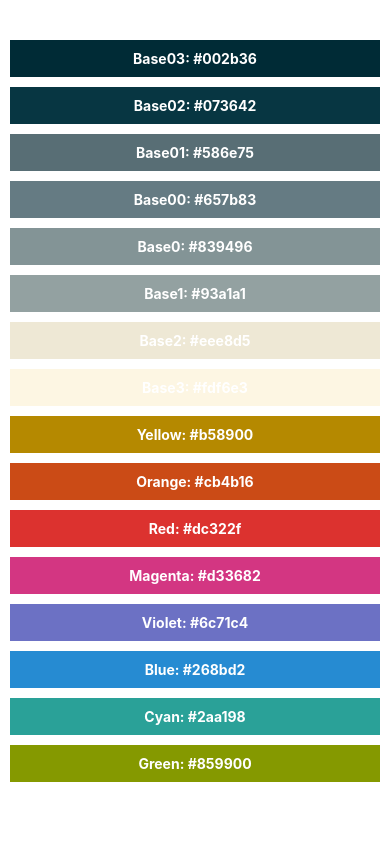
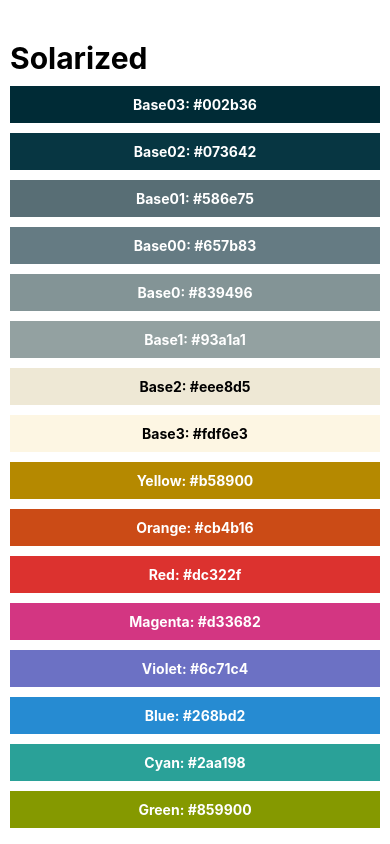
Before and after one commit to arminv/FrontendMasters-React-Native, a React Native app: screen / in a window 390 px wide. Built offline with nearby package versions, Linux system fonts and the light colour scheme.

Commit message:
Progress (mark 1:41:51)

```diff
--- a/App.js
+++ b/App.js
@@ -34,12 +34,14 @@ const App = () => {
       <FlatList
         style={styles.container}
         data={COLORS}
-        // NOTE: if our data has keys, we will NOT need the `keyExtractor` prop here anymore!
+        // NOTE: if our data has unique keys, we will NOT need to specify the `keyExtractor` prop here anymore!
         keyExtractor={(item) => item.colorName}
         // NOTE: we destructure `{item}` below because `renderItem` also returns the item id:
         renderItem={({item}) => (
           <ColorBox colorName={item.colorName} hexCode={item.hexCode} />
         )}
+        // NOTE: for `ListHeaderComponent` we can either pass a function that returns a component, or we can just pass the component itself:
+        ListHeaderComponent={<Text style={styles.text}>Solarized</Text>}
       />
       {/* NOTE: we can apply more than one style to an element by passing an array to the style prop: */}
       {/* NOTE: multiple styles cascade, meaning the last style overwrites the previous ones (if there is overlap/common styling) */}
--- a/components/ColorBox.js
+++ b/components/ColorBox.js
@@ -5,9 +5,16 @@ const ColorBox = ({colorName, hexCode}) => {
   const boxColor = {
     backgroundColor: hexCode,
   };
+  const textColor = {
+    // NOTE: this infers whether the color is light or dark:
+    color:
+      parseInt(hexCode.replace('#', ''), 16) > 0xffffff / 1.1
+        ? 'black'
+        : 'white',
+  };
   return (
     <View style={[styles.box, boxColor]}>
-      <Text style={styles.boxText}>
+      <Text style={[styles.boxText, textColor]}>
         {colorName}: {hexCode}
       </Text>
     </View>
```
